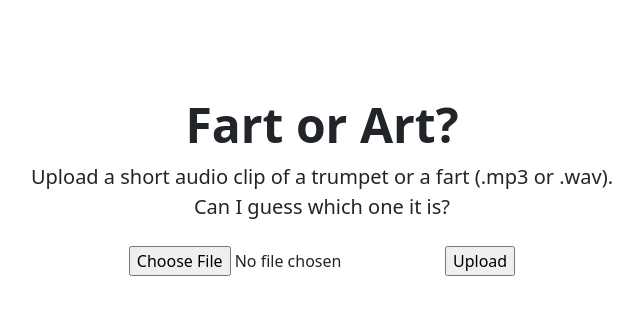
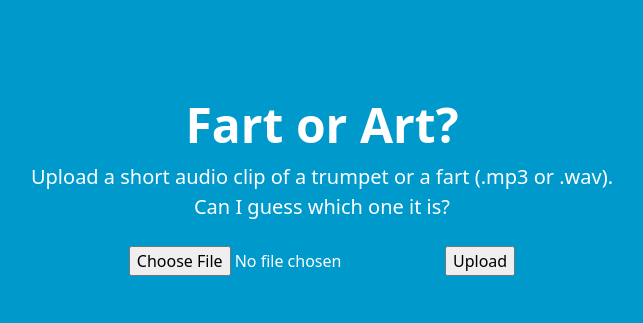
Before and after one commit to sidvasu/Fart-Or-Art, a Flask app: page / in a window 1280 px wide. Shown: the top 323 px of the page, without its empty margins (318-961 px from the left). Run offline with Flask 2, Linux system fonts and the light colour scheme.

Commit message:
Final styling

```diff
--- a/templates/art.html
+++ b/templates/art.html
@@ -6,7 +6,7 @@
     <link href="https://cdn.jsdelivr.net/npm/bootstrap@5.3.1/dist/css/bootstrap.min.css" rel="stylesheet" integrity="sha384-4bw+/aepP/YC94hEpVNVgiZdgIC5+VKNBQNGCHeKRQN+PtmoHDEXuppvnDJzQIu9" crossorigin="anonymous">
     <title>Art</title>
 </head>
-<body style="background-color: #EFBF04;">
+<body style="background-color: #dfb613;">
     <div class="mx-4 my-4">
         <a href="/">
             <button type="button" class="btn btn-secondary">
@@ -19,7 +19,7 @@
     </div>
     <div class="px-4 py-5 my-5 text-center top">
         <h1 class="display-5 fw-bold" style="color: white;">It's art!</h1>
-        <div class="col-lg-6 mx-auto">
+        <div class="col-lg-6 mx-auto my-4">
             <!--
             <p class="lead mb-4">Rate my guess</p>
             <div class="d-grid d-sm-flex justify-content-sm-center">
@@ -31,6 +31,7 @@
             </div>
             -->
         </div>
+        <img src="https://imgs.search.brave.com/NIRaFRyUbs6d3vlJ45HiX3FgfFh-u0xuDtdGS_9nom4/rs:fit:860:0:0:0/g:ce/aHR0cHM6Ly9pbWcu/ZnJlZXBpay5jb20v/ZnJlZS12ZWN0b3Iv/dHJ1bXBldC1pbnN0/cnVtZW50LW11c2lj/YWxfMjQ4NzctODIy/NTMuanBnP3NlbXQ9/YWlzX2h5YnJpZA" alt="image" width="200px" height="200px">
     </div>
 </body>
 </html>
--- a/templates/fart.html
+++ b/templates/fart.html
@@ -20,7 +20,7 @@
     </div>
     <div class="px-4 py-5 my-5 text-center top">
         <h1 class="display-5 fw-bold" style="color: white;">It's a fart!</h1>
-        <div class="col-lg-6 mx-auto">
+        <div class="col-lg-6 mx-auto my-4">
             <!--
             <p class="lead mb-4">Rate my guess</p>
             <div class="d-grid d-sm-flex justify-content-sm-center">
@@ -32,6 +32,7 @@
             </div>
             -->
         </div>
+        <img src="https://e7.pngegg.com/pngimages/960/814/png-clipart-fart-sound-pranks-fart-sound-board-funny-fart-sounds-boo-buttons-flatulence-android-application-package-android-game-logo-thumbnail.png" alt="image" width="200px" height="200px">
     </div>
 </body>
 </html>
--- a/templates/index.html
+++ b/templates/index.html
@@ -6,14 +6,14 @@
     <link href="https://cdn.jsdelivr.net/npm/bootstrap@5.3.1/dist/css/bootstrap.min.css" rel="stylesheet" integrity="sha384-4bw+/aepP/YC94hEpVNVgiZdgIC5+VKNBQNGCHeKRQN+PtmoHDEXuppvnDJzQIu9" crossorigin="anonymous">
     <title>Fart or Art?</title>
 </head>
-<body>
+<body style="background-color: #0099cc;">
     <div class="px-4 py-5 my-5 text-center top">
-        <h1 class="display-5 fw-bold">Fart or Art?</h1>
+        <h1 class="display-5 fw-bold" style="color: white;">Fart or Art?</h1>
         <div class="col-lg-6 mx-auto">
-            <p class="lead mb-4">Upload a short audio clip of a trumpet or a fart (.mp3 or .wav).<br>Can I guess which one it is?</p>
+            <p class="lead mb-4" style="color: white;">Upload a short audio clip of a trumpet or a fart (.mp3 or .wav).<br>Can I guess which one it is?</p>
             <div class="d-grid d-sm-flex justify-content-sm-center">
                 <form method="POST" enctype="multipart/form-data">
-                    <input type="file" name="audio" accept=".mp3, .wav">
+                    <input type="file" name="audio" accept=".mp3, .wav" style="color: white;">
                     <input type="submit" value="Upload">
                 </form>
             </div>
```
